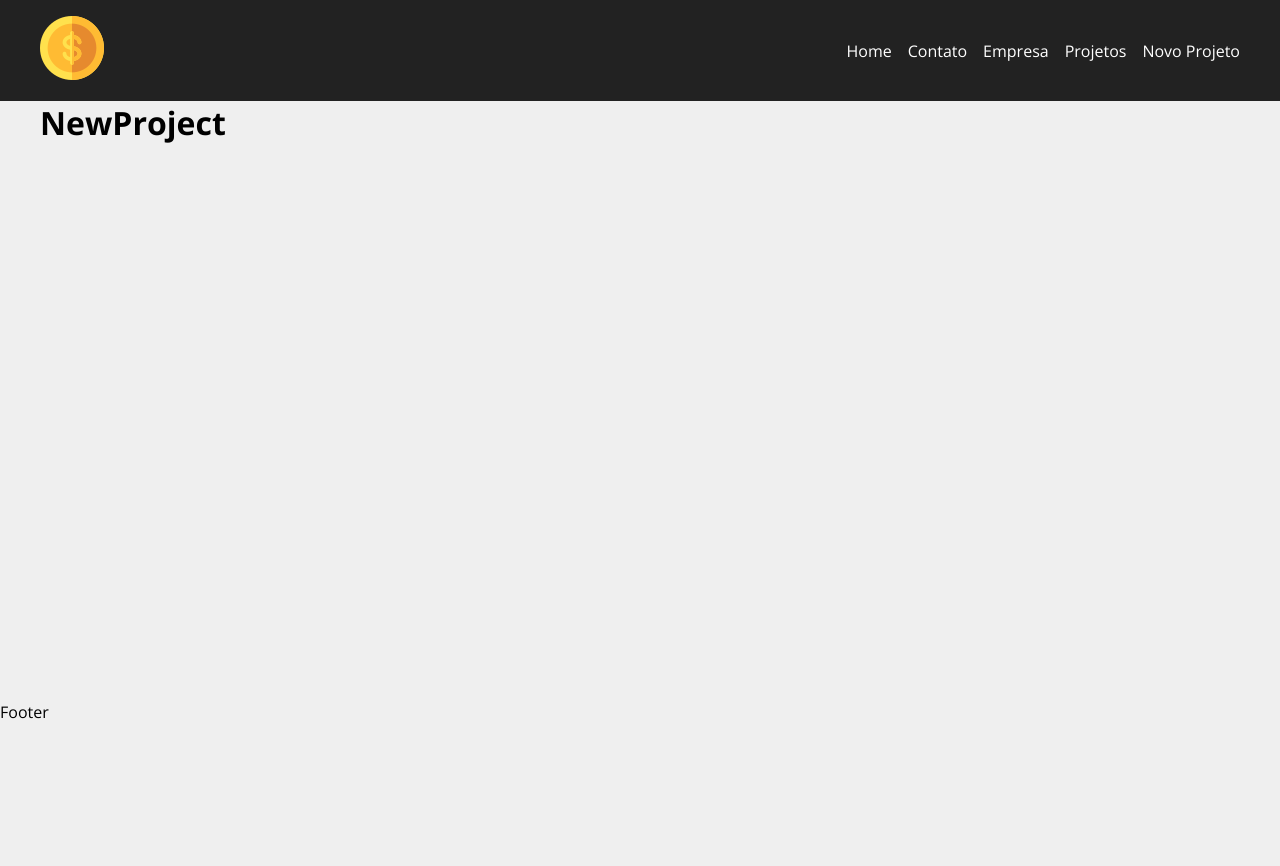
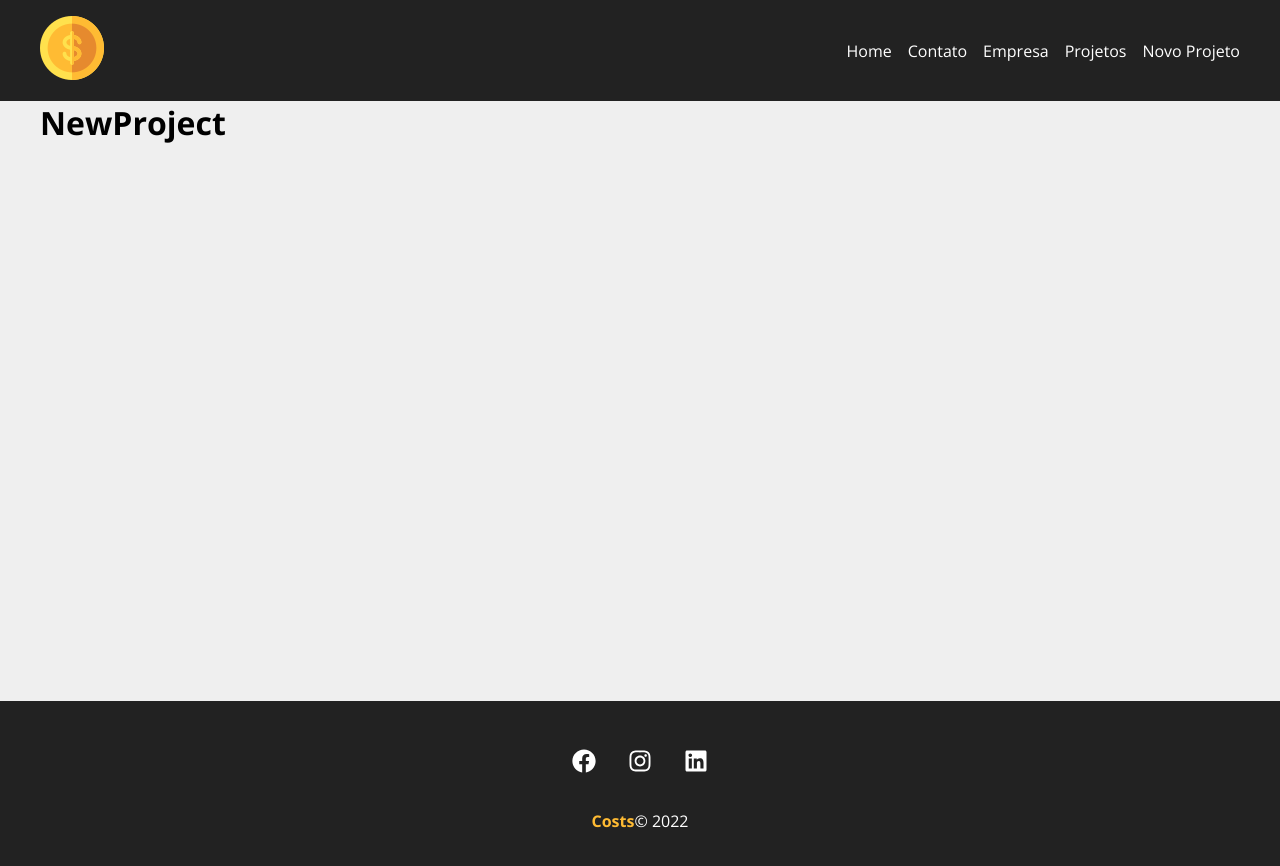
Before and after one commit to leocassiosilva/costs, a React (Create React App) app: page /newproject in a window 1280 px wide. Shown: the top 866 px of the page. Before the commit the page ends 800 px from the top, so only its background shows below. Built offline with nearby package versions, Linux system fonts and the light colour scheme.

Commit message:
desenvolvendo footer

```diff
--- a/src/App.js
+++ b/src/App.js
@@ -39,7 +39,7 @@
           </Route>
         </Container>
       </Switch>
-      <p>Footer</p>
+      <Footer />
     </Router>
   );
 }
--- a/src/components/layout/Footer.js
+++ b/src/components/layout/Footer.js
@@ -0,0 +1,19 @@
+import { FaFacebook, FaInstagram, FaLinkedin } from 'react-icons/fa';
+import styles from './Footer.module.css';
+
+function Footer() {
+
+    return (
+        <footer className={styles.footer}>
+            <ul className={styles.social_list}>
+                <li><FaFacebook /></li>
+                <li><FaInstagram /></li>
+                <li><FaLinkedin /></li>
+            </ul>
+            <p className={styles.copy_right}><span>Costs</span>&copy; 2022</p>
+        </footer>
+    )
+
+}
+
+export default Footer;
--- a/src/components/layout/Footer.module.css
+++ b/src/components/layout/Footer.module.css
@@ -0,0 +1,34 @@
+.footer {
+    background-color: #222;
+    color: #fff;
+    padding: 3em;
+    text-align: center;
+}
+
+.social_list {
+    display: flex;
+    justify-content: center;
+    list-style-type: none;
+}
+
+.social_list li {
+    margin: 0 1em;
+}
+
+.social_list li:hover {
+    color: #ffbb33;
+}
+
+.social_list svg {
+    font-size: 1.5em;
+    cursor: pointer;
+}
+
+.copy_right {
+    margin-top: 2em;
+}
+
+.copy_right span {
+    font-weight: bold;
+    color: #ffbb33;
+}
--- a/src/components/layout/Navbar.js
+++ b/src/components/layout/Navbar.js
@@ -5,17 +5,17 @@
 
 function Navbar() {
     return (
-        <nav class={styles.navbar}>
+        <nav className={styles.navbar}>
             <Container>
                 <Link to="/">
                     <img src={logo} alt="Costs" />
                 </Link>
-                <ul class={styles.list}>
-                    <li class={styles.item}>   <Link to="/">Home</Link></li>
-                    <li class={styles.item}>   <Link to="/contact">Contato</Link></li>
-                    <li class={styles.item}> <Link to="/company">Empresa</Link></li>
-                    <li class={styles.item}> <Link to="/projects">Projetos</Link></li>
-                    <li class={styles.item}>  <Link to="/newproject">Novo Projeto</Link></li>
+                <ul className={styles.list}>
+                    <li className={styles.item}>   <Link to="/">Home</Link></li>
+                    <li className={styles.item}>   <Link to="/contact">Contato</Link></li>
+                    <li className={styles.item}> <Link to="/company">Empresa</Link></li>
+                    <li className={styles.item}> <Link to="/projects">Projetos</Link></li>
+                    <li className={styles.item}>  <Link to="/newproject">Novo Projeto</Link></li>
                 </ul>
             </Container>
         </nav>
```
